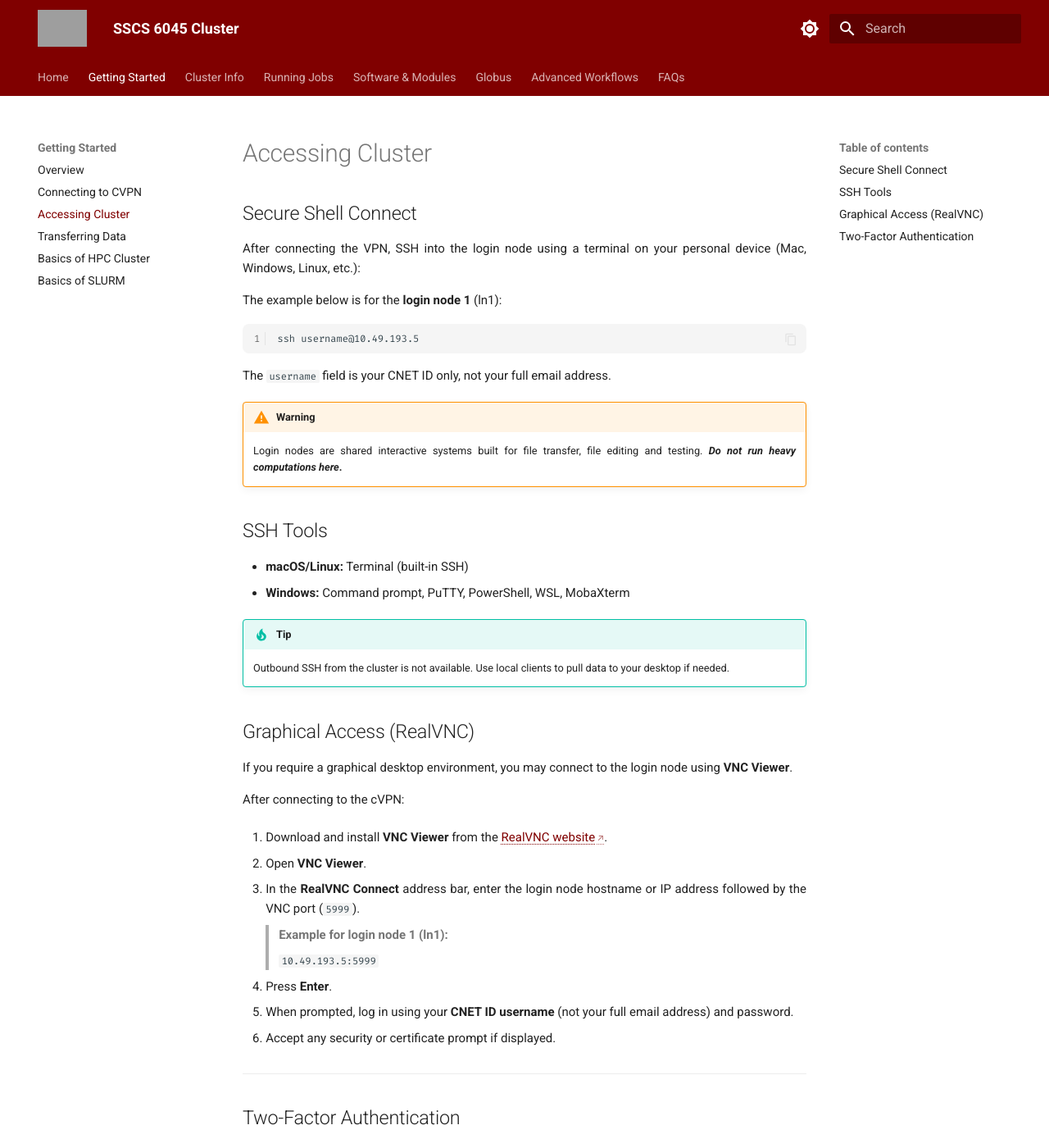
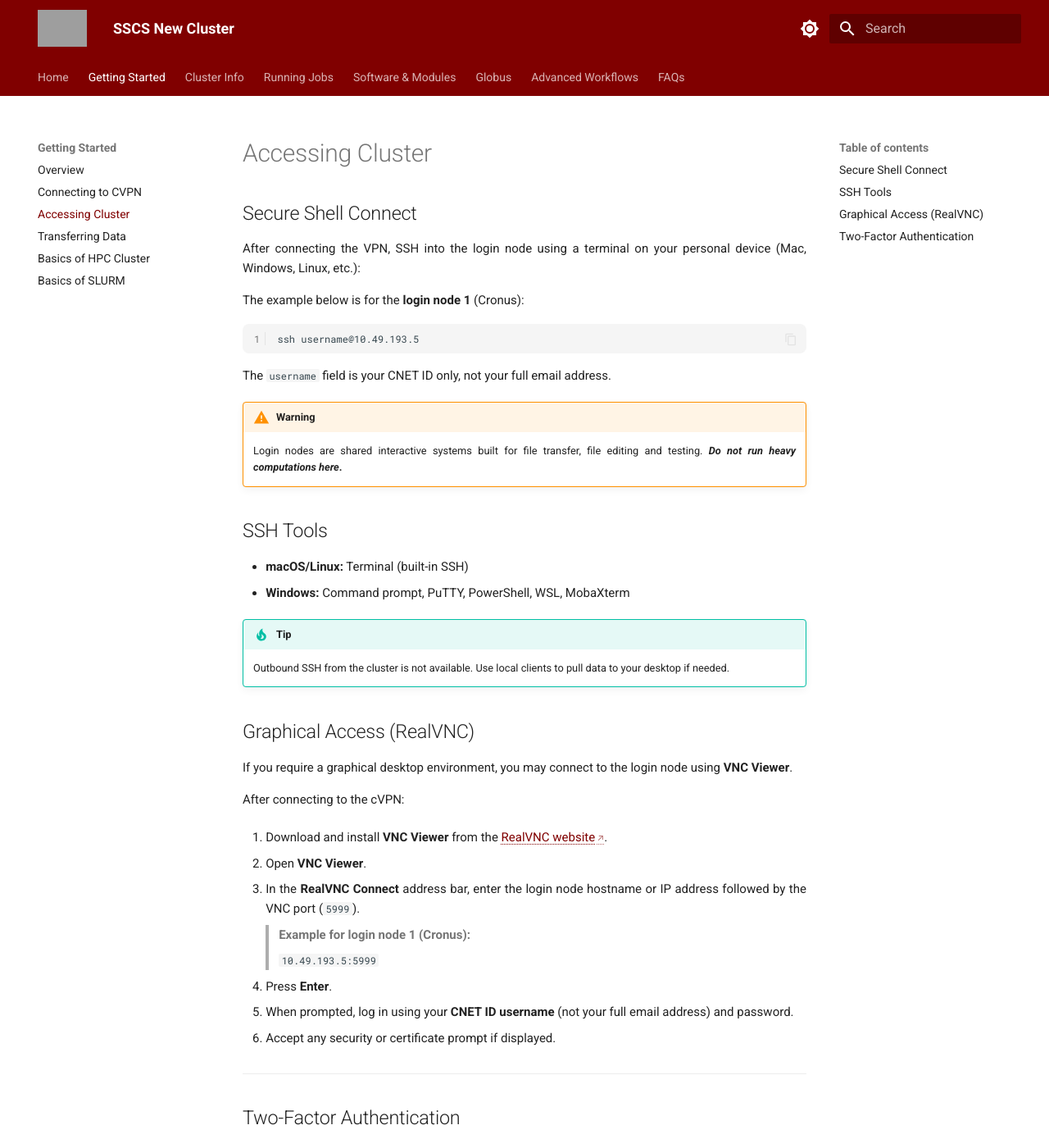
Before and after one commit to uchicago-ssd-sscs/hpc-docs, an MkDocs documentation site: the page built from docs/getting-started/accessing-the-cluster.md, in a window 1280 px wide and 1400 px high. Shown: the whole window at 82% size. Built offline with MkDocs 1.6.1 and Material for MkDocs 9.7.7, drawn with Linux system fonts in a browser that asks for light colours; some of the changed text lies outside the part shown; grey boxes are pictures that could not be loaded.

Commit message:
Update Login Node Name and Config file to accomodate custom footer

````diff
--- a/docs/getting-started/accessing-the-cluster.md
+++ b/docs/getting-started/accessing-the-cluster.md
@@ -4,7 +4,7 @@
 
 After connecting the VPN, SSH into the login node using a terminal on your personal device (Mac, Windows, Linux, etc.):
 
-The example below is for the **login node 1** (ln1):
+The example below is for the **login node 1** (Cronus):
 ```bash linenums="1"
 ssh username@10.49.193.5
 ```
@@ -35,7 +35,7 @@
 
 3. In the **RealVNC Connect** address bar, enter the login node hostname or IP address followed by the VNC port (`5999`).
 
-    > **Example for login node 1 (ln1):**
+    > **Example for login node 1 (Cronus):**
 
     > `10.49.193.5:5999`
 
--- a/mkdocs.yml
+++ b/mkdocs.yml
@@ -1,4 +1,4 @@
-site_name: SSCS 6045 Cluster
+site_name: SSCS New Cluster
 site_url: https://uchicago-ssd-sscs.github.io/hpc-docs
 nav:
 - Home: 'index.md'
@@ -28,7 +28,9 @@
   - Overview: 'globus/overview.md'
   - Logging In to Globus: 'globus/logging-in-to-globus.md'
   - File Transfer with Globus: 'globus/file-transfer-with-globus.md'
-- Advanced Workflows: 'advanced-workflows/index.md'
+- Advanced Workflows:
+  - Ollama Guide: 'advanced-workflows/ollama-guide.md'
+  - Jupyter via VSCode Guide: 'advanced-workflows/jupyter-notebook-via-vs-code.md'
 - FAQs: 'frequently-asked-questions.md'
 # - Connecting: 'connecting/connecting.md'
 # - Slurm: 'slurm/slurm.md'
@@ -38,15 +40,18 @@
   name: material
   logo: assets/icons/icon.png
   favicon: assets/icons/icon.ico
+  custom_dir: docs/overrides
   font:
     text: Roboto
-    code: Fira Code
+    code: Roboto Mono
   features:
     - content.tabs.link
     - navigation.tabs
     - navigation.indexes
     - toc.follow
     - content.code.copy
+    - content.action.view
+    - navigation.instant
   palette:
     # Palette toggle for light mode
     - media: "(prefers-color-scheme: light)"
@@ -68,6 +73,7 @@
 
 extra_css:
   - assets/stylesheets/styles.css
+  - assets/stylesheets/footer.css
 
 markdown_extensions:
   - tables
@@ -90,3 +96,8 @@
   - pymdownx.emoji:
       emoji_index: !!python/name:material.extensions.emoji.twemoji
       emoji_generator: !!python/name:material.extensions.emoji.to_svg
+
+extra:
+  generator: false
+
+copyright: ""
````
